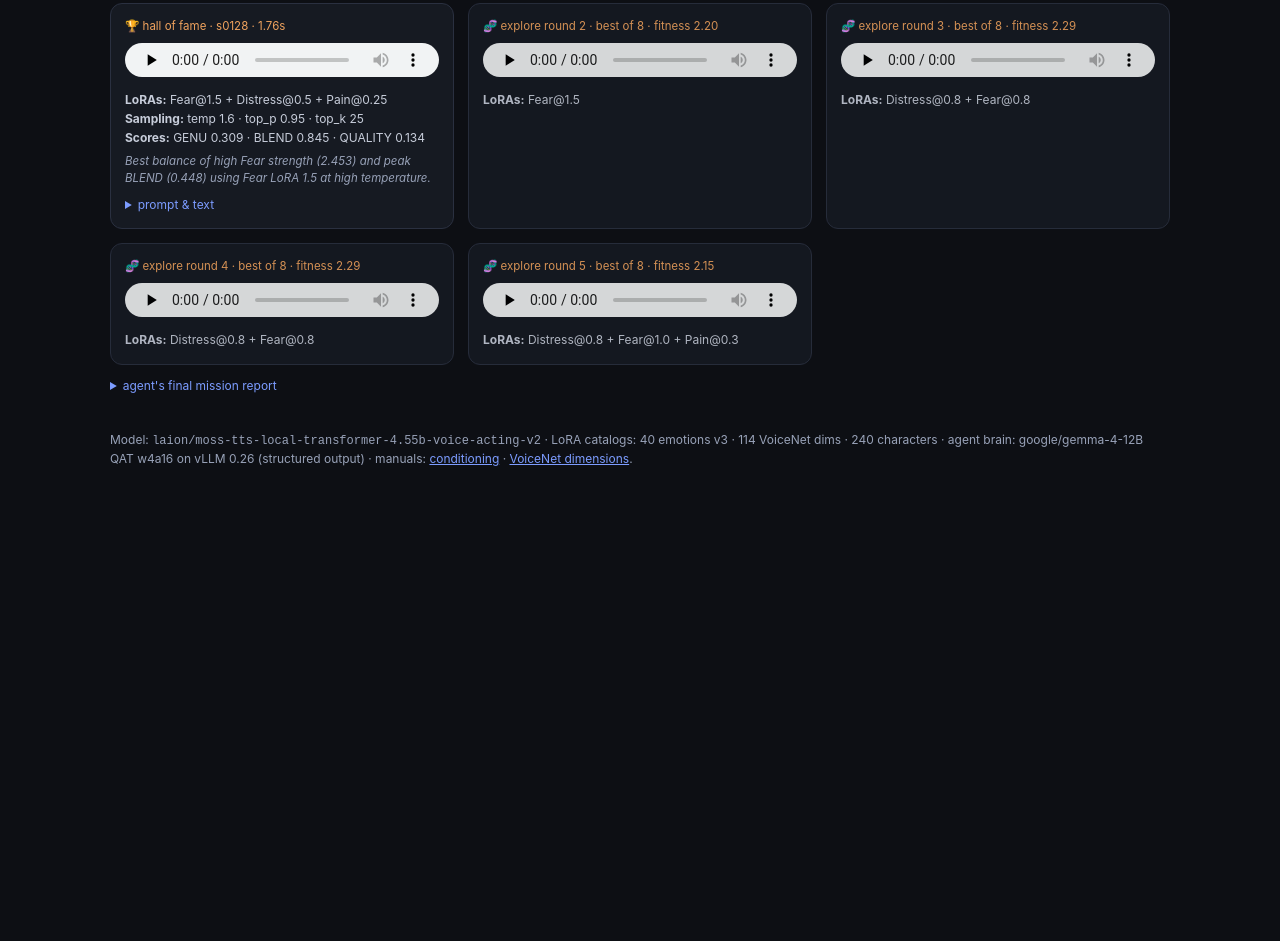
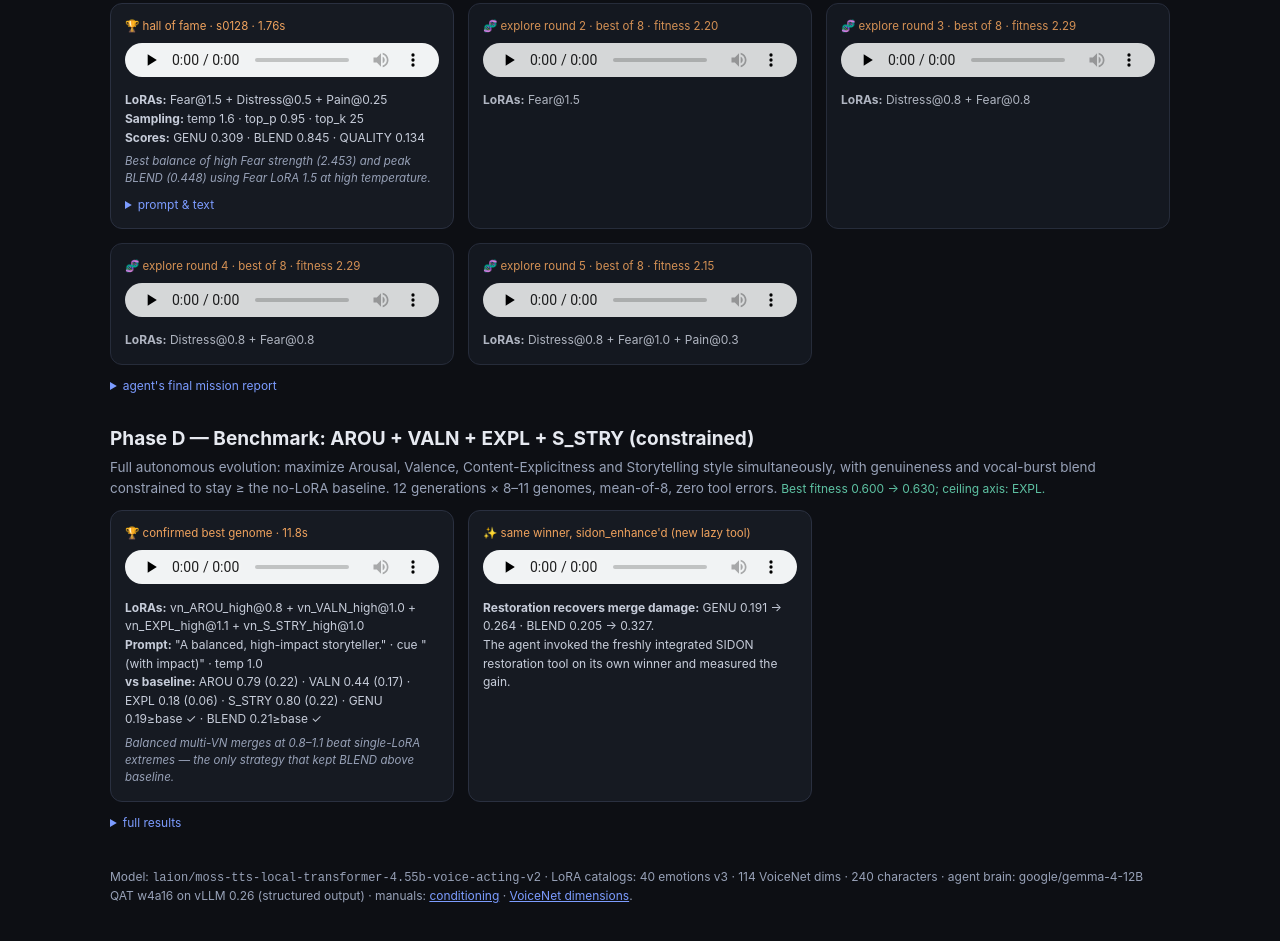
Before and after one commit to LAION-AI/voice-acting-search-agent, a plain HTML site: page docs/index.html in a window 1280 px wide. Shown: the part 1265-2206 px from the top of the page. Before the commit the page ends 1825 px from the top, so only its background shows below. Drawn offline with Linux system fonts and the light colour scheme.

Commit message:
docs: add Phase-D benchmark section (winning genome + sidon-enhanced winner)

```diff
--- a/docs/index.html
+++ b/docs/index.html
@@ -131,6 +131,26 @@ Key Findings:
 4. The best observed BLEND score was 0.448, achieved with a Fear LoRA 1.5 at temp 1.6 using the &lt;screaming&gt; tag.
 
 Final Hall of Fame sample: s0128.</pre></details></div>
+<div class=sec><h2>Phase D — Benchmark: AROU + VALN + EXPL + S_STRY (constrained)</h2>
+<p class=lead>Full autonomous evolution: maximize Arousal, Valence, Content-Explicitness and Storytelling style simultaneously,
+with genuineness and vocal-burst blend constrained to stay ≥ the no-LoRA baseline. 12 generations × 8–11 genomes, mean-of-8, zero tool errors.
+<span class=calls>Best fitness 0.600 → 0.630; ceiling axis: EXPL.</span></p>
+<div class=grid>
+<div class=card><div class=chip>🏆 confirmed best genome · 11.8s</div>
+<audio controls preload=none src="audio/bench_s0021.mp3"></audio>
+<div class=meta><b>LoRAs:</b> vn_AROU_high@0.8 + vn_VALN_high@1.0 + vn_EXPL_high@1.1 + vn_S_STRY_high@1.0<br>
+<b>Prompt:</b> "A balanced, high-impact storyteller." · cue "(with impact)" · temp 1.0<br>
+<b>vs baseline:</b> AROU 0.79 (0.22) · VALN 0.44 (0.17) · EXPL 0.18 (0.06) · S_STRY 0.80 (0.22) · GENU 0.19≥base ✓ · BLEND 0.21≥base ✓</div>
+<div class=note>Balanced multi-VN merges at 0.8–1.1 beat single-LoRA extremes — the only strategy that kept BLEND above baseline.</div></div>
+<div class=card><div class=chip>✨ same winner, sidon_enhance'd (new lazy tool)</div>
+<audio controls preload=none src="audio/bench_s0033_sidon.mp3"></audio>
+<div class=meta><b>Restoration recovers merge damage:</b> GENU 0.191 → 0.264 · BLEND 0.205 → 0.327.<br>
+The agent invoked the freshly integrated SIDON restoration tool on its own winner and measured the gain.</div></div>
+</div>
+<details class=repd><summary>full results</summary><pre>See results/benchmark_arou_valn_expl_stry/RESULTS.md in the repo:
+fitness trajectory gen0 0.600 → gen6 0.629 → gen10 0.630 (means peaked 0.562), diminishing returns after gen 6.
+Emotion-LoRA route (Elation+Triumph@0.8) reached higher raw AROU/VALN (0.93/0.72) but broke the BLEND constraint.
+EXPL is the stubborn axis: vn_EXPL_high@1.1 yields only +0.12. QUALITY pays the usual merge tax (0.30 vs 0.48).</pre></details></div>
 <p class=foot>Model: <code>laion/moss-tts-local-transformer-4.55b-voice-acting-v2</code> · LoRA catalogs: 40 emotions v3 ·
 114 VoiceNet dims · 240 characters · agent brain: google/gemma-4-12B QAT w4a16 on vLLM 0.26 (structured output) ·
 manuals: <a href="https://laion-ai.github.io/moss-voiceacting-manual/">conditioning</a> ·
```
Also changed, not shown: 2 other files.
